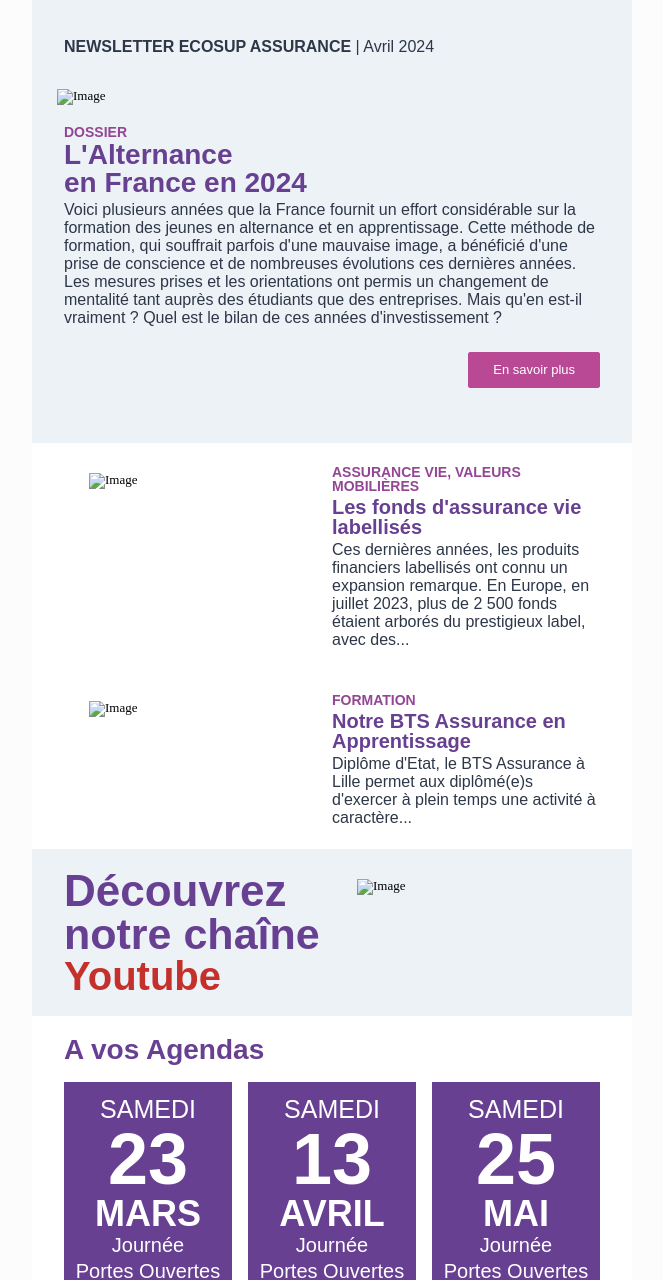
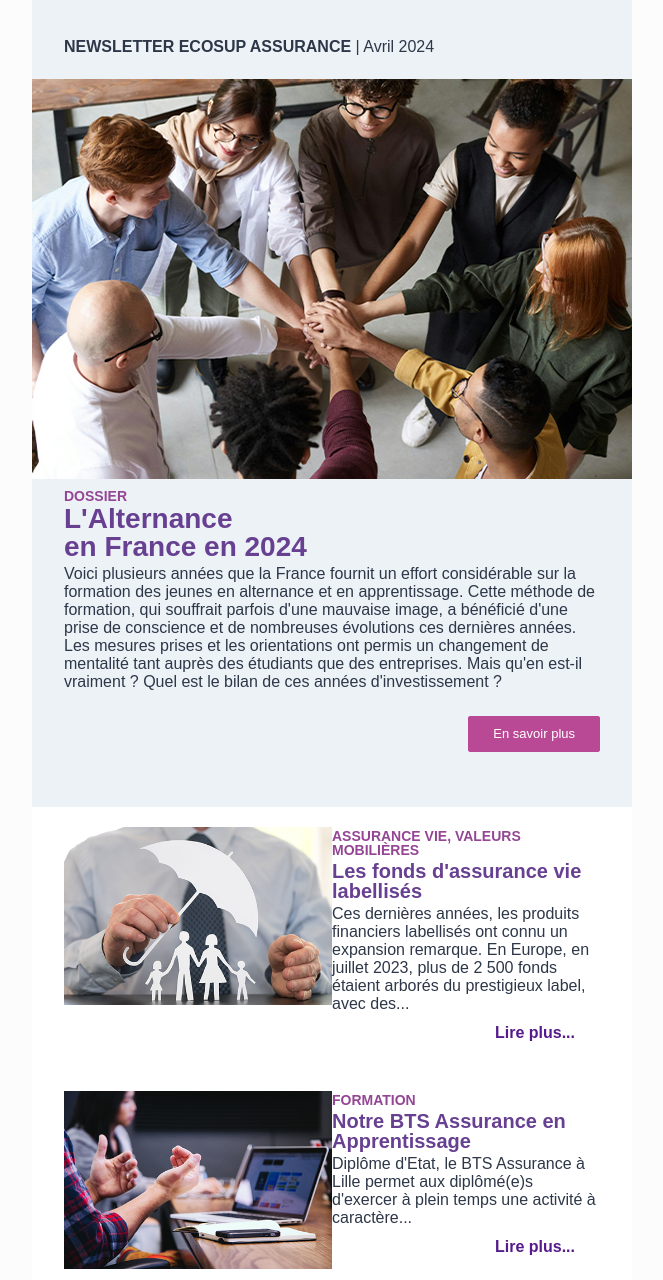
Before and after one commit to StraetenMax/032024_LetAssurance-MJML, a website: page index.html in a window 1280 px wide. Shown: the part 153-1433 px from the top of the page, without its empty margins (308-971 px from the left). Drawn offline with Linux system fonts and the light colour scheme.

Commit message:
intégration des images

```diff
--- a/index.html
+++ b/index.html
@@ -296,12 +296,12 @@
                 <table border="0" cellpadding="0" cellspacing="0" role="presentation" style="vertical-align:top;" width="100%">
                   <tbody>
                     <tr>
-                      <td align="center" style="font-size:0px;padding:10px 25px;word-break:break-word;">
-                        <table border="0" cellpadding="0" cellspacing="0" role="presentation" style="border-collapse:collapse;border-spacing:0px;">
+                      <td align="center" style="font-size:0px;padding:0;word-break:break-word;">
+                        <table border="0" cellpadding="0" cellspacing="0" role="presentation" style="border-collapse:collapse;border-spacing:0px;" class="mj-full-width-mobile">
                           <tbody>
                             <tr>
-                              <td style="width:550px;">
-                                <img alt="Image" src="#" style="border:0;display:block;outline:none;text-decoration:none;height:auto;width:100%;font-size:13px;" width="550" height="auto" />
+                              <td style="width:600px;" class="mj-full-width-mobile">
+                                <img alt="Image" src="img/Grand_032024.jpg" style="border:0;display:block;outline:none;text-decoration:none;height:auto;width:100%;font-size:13px;" width="600" height="auto" />
                               </td>
                             </tr>
                           </tbody>
@@ -382,12 +382,12 @@
                 <table border="0" cellpadding="0" cellspacing="0" role="presentation" style="vertical-align:top;" width="100%">
                   <tbody>
                     <tr>
-                      <td align="center" style="font-size:0px;padding:10px 25px;word-break:break-word;">
-                        <table border="0" cellpadding="0" cellspacing="0" role="presentation" style="border-collapse:collapse;border-spacing:0px;">
+                      <td align="center" style="font-size:0px;padding:0;word-break:break-word;">
+                        <table border="0" cellpadding="0" cellspacing="0" role="presentation" style="border-collapse:collapse;border-spacing:0px;" class="mj-full-width-mobile">
                           <tbody>
                             <tr>
-                              <td style="width:218px;">
-                                <img alt="Image" src="" style="border:0;display:block;outline:none;text-decoration:none;height:auto;width:100%;font-size:13px;" width="218" height="auto" />
+                              <td style="width:268px;" class="mj-full-width-mobile">
+                                <img alt="Image" src="img/Let1_032024.jpg" style="border:0;display:block;outline:none;text-decoration:none;height:auto;width:100%;font-size:13px;" width="268" height="auto" />
                               </td>
                             </tr>
                           </tbody>
@@ -416,6 +416,11 @@
                         <div style="font-family:Arial;font-size:16px;font-weight:300;line-height:18px;text-align:left;color:#2D3748;">Ces dernières années, les produits financiers labellisés ont connu un expansion remarque. En Europe, en juillet 2023, plus de 2 500 fonds étaient arborés du prestigieux label, avec des...</div>
                       </td>
                     </tr>
+                    <tr>
+                      <td align="right" style="font-size:0px;padding:10px 25px;word-break:break-word;">
+                        <div style="font-family:Arial;font-size:16px;font-weight:700;line-height:1;text-align:right;color:#BA4995;"><a href="" style="text-decoration:none">Lire plus...</a></div>
+                      </td>
+                    </tr>
                   </tbody>
                 </table>
               </div>
@@ -438,12 +443,12 @@
                 <table border="0" cellpadding="0" cellspacing="0" role="presentation" style="vertical-align:top;" width="100%">
                   <tbody>
                     <tr>
-                      <td align="center" style="font-size:0px;padding:10px 25px;word-break:break-word;">
-                        <table border="0" cellpadding="0" cellspacing="0" role="presentation" style="border-collapse:collapse;border-spacing:0px;">
+                      <td align="center" style="font-size:0px;padding:0;word-break:break-word;">
+                        <table border="0" cellpadding="0" cellspacing="0" role="presentation" style="border-collapse:collapse;border-spacing:0px;" class="mj-full-width-mobile">
                           <tbody>
                             <tr>
-                              <td style="width:218px;">
-                                <img alt="Image" src="" style="border:0;display:block;outline:none;text-decoration:none;height:auto;width:100%;font-size:13px;" width="218" height="auto" />
+                              <td style="width:268px;" class="mj-full-width-mobile">
+                                <img alt="Image" src="img/let2_032024.jpg" style="border:0;display:block;outline:none;text-decoration:none;height:auto;width:100%;font-size:13px;" width="268" height="auto" />
                               </td>
                             </tr>
                           </tbody>
@@ -470,6 +475,11 @@
                     <tr>
                       <td align="left" style="font-size:0px;padding:2px 0;word-break:break-word;">
                         <div style="font-family:Arial;font-size:16px;font-weight:300;line-height:18px;text-align:left;color:#2D3748;">Diplôme d'Etat, le BTS Assurance à Lille permet aux diplômé(e)s d'exercer à plein temps une activité à caractère...</div>
+                      </td>
+                    </tr>
+                    <tr>
+                      <td align="right" style="font-size:0px;padding:10px 25px;word-break:break-word;">
+                        <div style="font-family:Arial;font-size:16px;font-weight:700;line-height:1;text-align:right;color:#BA4995;"><a href="" style="text-decoration:none">Lire plus...</a></div>
                       </td>
                     </tr>
                   </tbody>
@@ -516,12 +526,12 @@
                 <table border="0" cellpadding="0" cellspacing="0" role="presentation" style="vertical-align:top;" width="100%">
                   <tbody>
                     <tr>
-                      <td align="center" style="font-size:0px;padding:10px 25px;word-break:break-word;">
-                        <table border="0" cellpadding="0" cellspacing="0" role="presentation" style="border-collapse:collapse;border-spacing:0px;">
+                      <td align="center" style="font-size:0px;padding:0;word-break:break-word;">
+                        <table border="0" cellpadding="0" cellspacing="0" role="presentation" style="border-collapse:collapse;border-spacing:0px;" class="mj-full-width-mobile">
                           <tbody>
                             <tr>
-                              <td style="width:218px;">
-                                <img alt="Image" src="" style="border:0;display:block;outline:none;text-decoration:none;height:auto;width:100%;font-size:13px;" width="218" height="auto" />
+                              <td style="width:268px;" class="mj-full-width-mobile">
+                                <img alt="Image" src="img/video032024.jpg" style="border:0;display:block;outline:none;text-decoration:none;height:auto;width:100%;font-size:13px;" width="268" height="auto" />
                               </td>
                             </tr>
                           </tbody>
```
Also changed, not shown: img/Grand_032024.jpg (added), img/Let1_032024.jpg (added), img/let2_032024.jpg (added), img/video032024.jpg (added), 1 other file.
